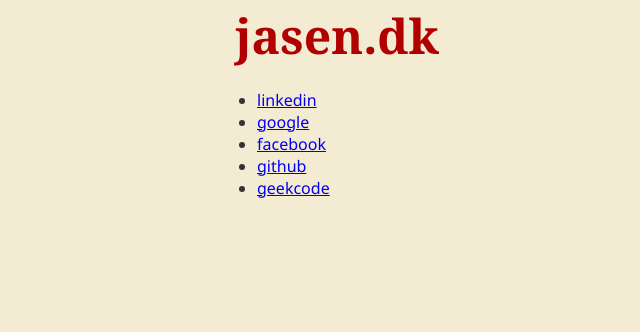
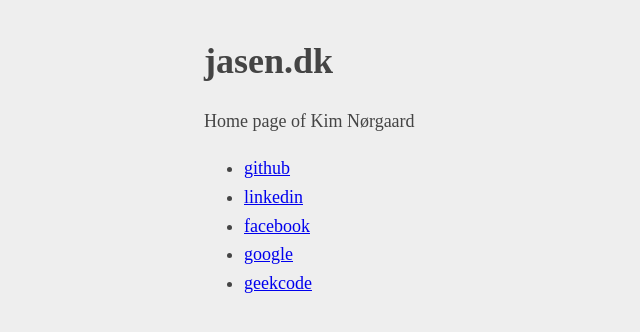
Before and after one commit to KimNorgaard/jasen.dk, a plain HTML site: page index.html in a window 1280 px wide. Shown: the whole page, without its empty margins (111-751 px from the left). Drawn offline with Linux system fonts and the light colour scheme.

Commit message:
remove css, alter design slightyly

```diff
--- a/css/main.css
+++ /dev/null
@@ -1,102 +0,0 @@
-* {
-  -moz-box-sizing: border-box;
-  -webkit-box-sizing: border-box;
-  box-sizing: border-box;
-}
-
-.clearfix:before,
-.clearfix:after {
-  content: " ";
-  /* 1 */
-  display: table;
-  /* 2 */
-}
-
-.clearfix:after {
-  clear: both;
-}
-
-article, body, div, figcaption, figure, form, h1, h2, h3, h4, html, img, label, li, nav, p, span, strong, ul {
-  font-size: 100%;
-  vertical-align: baseline;
-  margin: 0;
-  padding: 0;
-  outline: 0;
-  border: 0;
-  background: 0 0;
-}
-
-body {
-  font-size: 100%;
-  font-family: 'Proxima Nova Regular', 'Segoe UI', Roboto, 'Droid Sans', 'Helvetica Neue', Arial, sans-serif;
-  color: rgb(51, 51, 51);
-  background: #f4ebd3;
-}
-
-#page {
-  width: 95%;
-  max-width: 960px;
-  margin: 0 auto;
-  font-size: 1em;
-  line-height: 1.25em;
-  padding-top: 0;
-  overflow: hidden;
-}
-
-@media (min-width: 43.75em) {
-  #page {
-    font-size: 1em;
-    line-height: 1.375;
-  }
-}
-
-@media (min-width: 43.75em) {
-  #page {
-    max-width: 960px;
-  }
-}
-
-@media (min-width: 56.25em) {
-  #page {
-    max-width: 1400px;
-  }
-}
-
-
-header {
-}
-
-header h1 {
-  color: #b00000;
-  font-family: "Skolar Bold","Segoe UI Bold","Roboto Slab","Droid Serif",AvenirNext-Bold,"Avenir Bold",Georgia,"Times New Roman",Times,serif;
-  font-size: 3em;
-  font-weight: 700;
-  font-style: normal;
-  float: left;
-  padding: 10px 10px;
-  line-height: 1.1em;
-}
-
-section {
-  padding-top: 1em;
-  clear: both;
-}
-
-article {
-  margin: 0px auto;
-}
-
-article ul {
-  margin-left: 2em;
-}
-
-@media (min-width: 43.75em) {
-  #page {
-    max-width: 36em;
-  }
-}
-@media (min-width: 56.25em) {
-  #page {
-    max-width: 38em;
-  }
-}
--- a/index.html
+++ b/index.html
@@ -6,23 +6,35 @@
         <meta name=description" content="Homepage of Kim Nørgaard">
         <meta name=keywords" content="Kim Nørgaard,jasen">
         <meta name="viewport" content="width=device-width, initial-scale=1">
-        <link rel="stylesheet" href="css/main.css">
+
+        <style type="text/css">
+body {
+    background-color: #EEEEEE;
+    margin:40px auto;
+    max-width:650px;
+    line-height:1.6;
+    font-size:18px;
+    color:#444;
+    padding:0 10px;
+}
+
+h1,h2,h3 {
+    line-height:1.2;
+}
+        </style>
     </head>
 
     <body>
-        <div id="page">
-            <header><h1>jasen.dk</h1></header>
-            <section id="content" class="clearfix"><!--main site content-->
-                <article>
-                    <ul>
-                        <li><a href="https://www.linkedin.com/in/khnorgaard" title="linkedin">linkedin</a></li>
-                        <li><a href="https://plus.google.com/110877416077739001011" title="google">google</a></li>
-                        <li><a href="https://www.facebook.com/profile.php?id=619787682" title="facebook">facebook</a></li>
-                        <li><a href="https://github.com/KimNorgaard" title="github">github</a></li>
-                        <li><a href="geekcode.txt" title="geekcode">geekcode</a>
-                    </ul>
-                </article>
-            </section>
-        </div><!-- page -->
+        <header>
+            <h1>jasen.dk</h1>
+            <aside>Home page of Kim Nørgaard</aside>
+        </header>
+        <ul>
+          <li><a href="https://github.com/KimNorgaard" title="github">github</a></li>
+          <li><a href="https://www.linkedin.com/in/khnorgaard" title="linkedin">linkedin</a></li>
+          <li><a href="https://www.facebook.com/profile.php?id=619787682" title="facebook">facebook</a></li>
+          <li><a href="https://plus.google.com/110877416077739001011" title="google">google</a></li>
+          <li><a href="geekcode.txt" title="geekcode">geekcode</a>
+        </ul>
     </body>
 </html>
```
